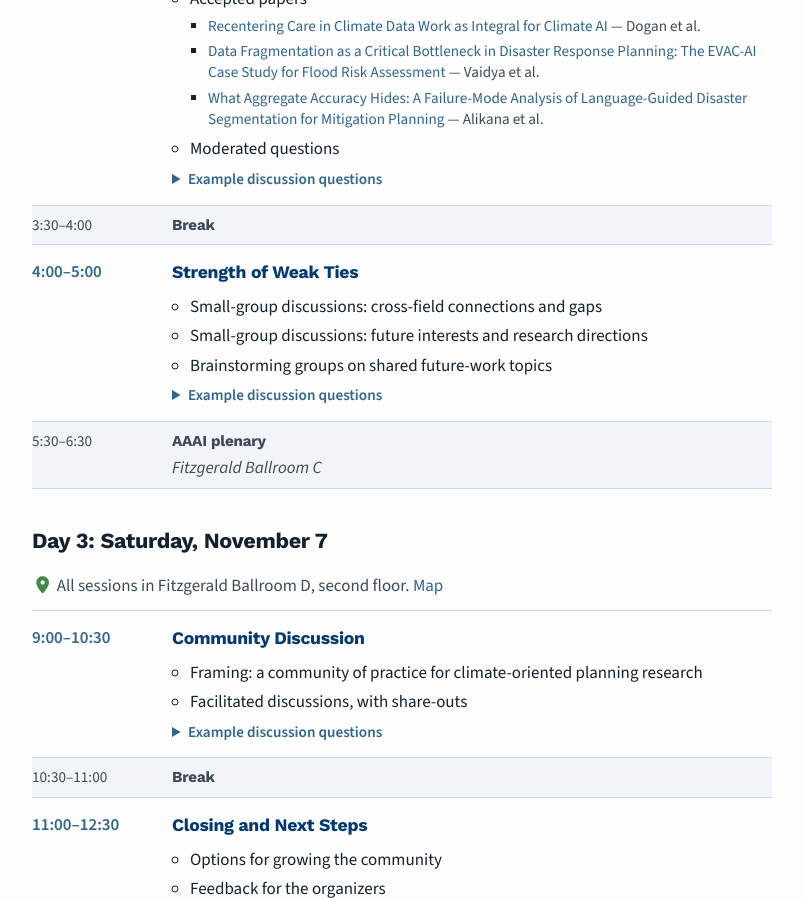
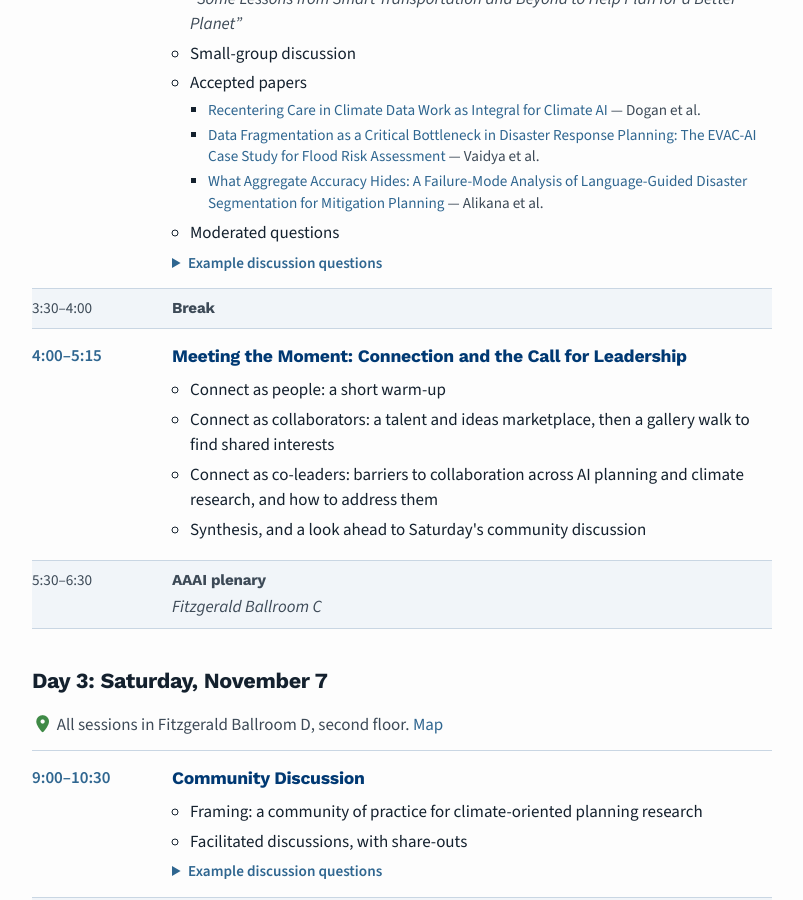
Before and after one commit to plan4planet/plan4planet.github.io, a Jekyll site: the page built from pages/schedule.md, in a window 1280 px wide and 900 px high, scrolled down 2710 px. Shown: the whole window, without its empty margins (238-1041 px from the left). Built offline with Jekyll 4.4.1, drawn with Linux system fonts in a browser that asks for light colours; nearby versions of some CDN libraries; some of the changed text lies outside the part shown.

Commit message:
content: Thursday and Friday 4:00 sessions, the facilitated collaboration sessions

```diff
--- a/_data/schedule.yml
+++ b/_data/schedule.yml
@@ -63,9 +63,14 @@
     - time: 3:30–4:00
       title: Coffee break and poster session
     - time: 4:00–5:00
-      title: Session to be announced
+      title: "Partnering Across Fields: Success Factors and Risks"
       items:
-        - label: Details to come
+        - label: Individual reflection, on sticky notes
+        - label: Small-group discussion
+        - label: Table share-outs of themes, which feed into Friday's facilitated session
+      prompts:
+        - "Our collaboration will be successful when…"
+        - "The greatest risk to the success of our collaboration could be…"
     - time: 5:30–6:30
       title: AAAI reception
       subtitle: Second-floor pre-function area, outside Fitzgerald Ballroom C
@@ -137,16 +142,13 @@
         - "How do some of these lessons apply to your own area of planning and climate work?"
     - time: 3:30–4:00
       title: Break
-    - time: 4:00–5:00
-      title: Strength of Weak Ties
+    - time: 4:00–5:15
+      title: "Meeting the Moment: Connection and the Call for Leadership"
       items:
-        - label: "Small-group discussions: cross-field connections and gaps"
-        - label: "Small-group discussions: future interests and research directions"
-        - label: Brainstorming groups on shared future-work topics
-      prompts:
-        - "Who have you met here for the first time who works in a different planning subfield, or a different climate field?"
-        - "What connections jump out at you from the talks and discussions? What connections are missing?"
-        - "What topics would you like to explore in your own research coming out of this symposium?"
+        - label: "Connect as people: a short warm-up"
+        - label: "Connect as collaborators: a talent and ideas marketplace, then a gallery walk to find shared interests"
+        - label: "Connect as co-leaders: barriers to collaboration across AI planning and climate research, and how to address them"
+        - label: Synthesis, and a look ahead to Saturday's community discussion
     - time: 5:30–6:30
       title: AAAI plenary
       subtitle: Fitzgerald Ballroom C
```
